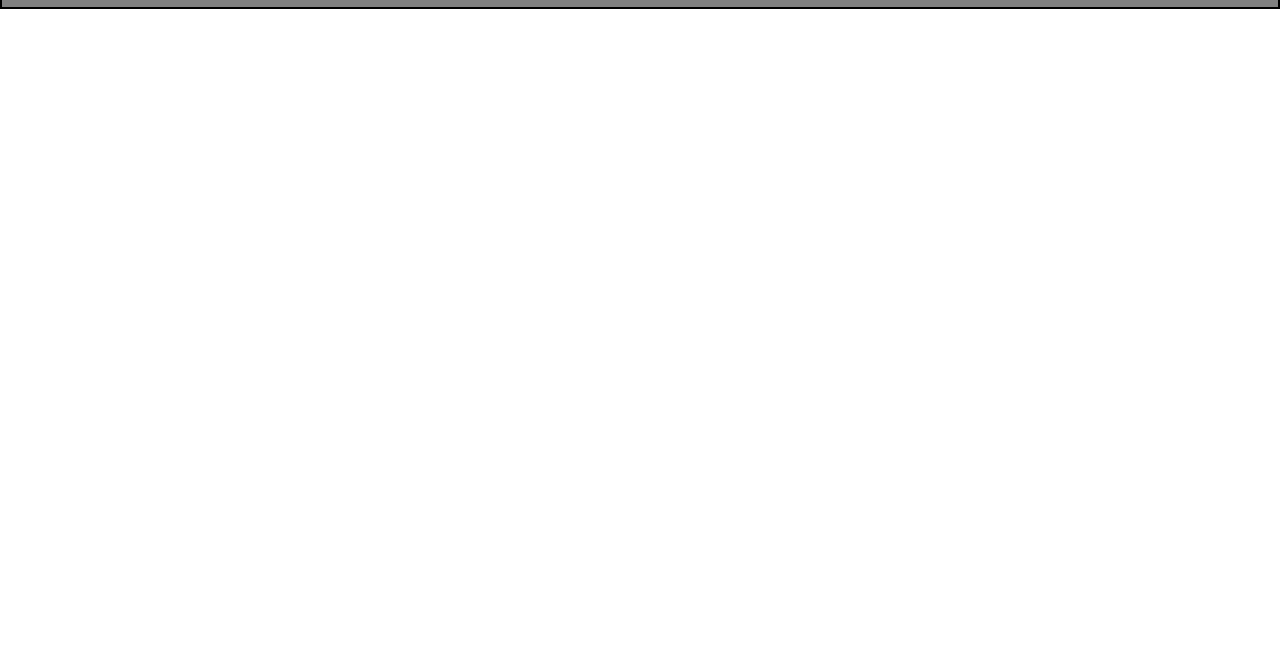
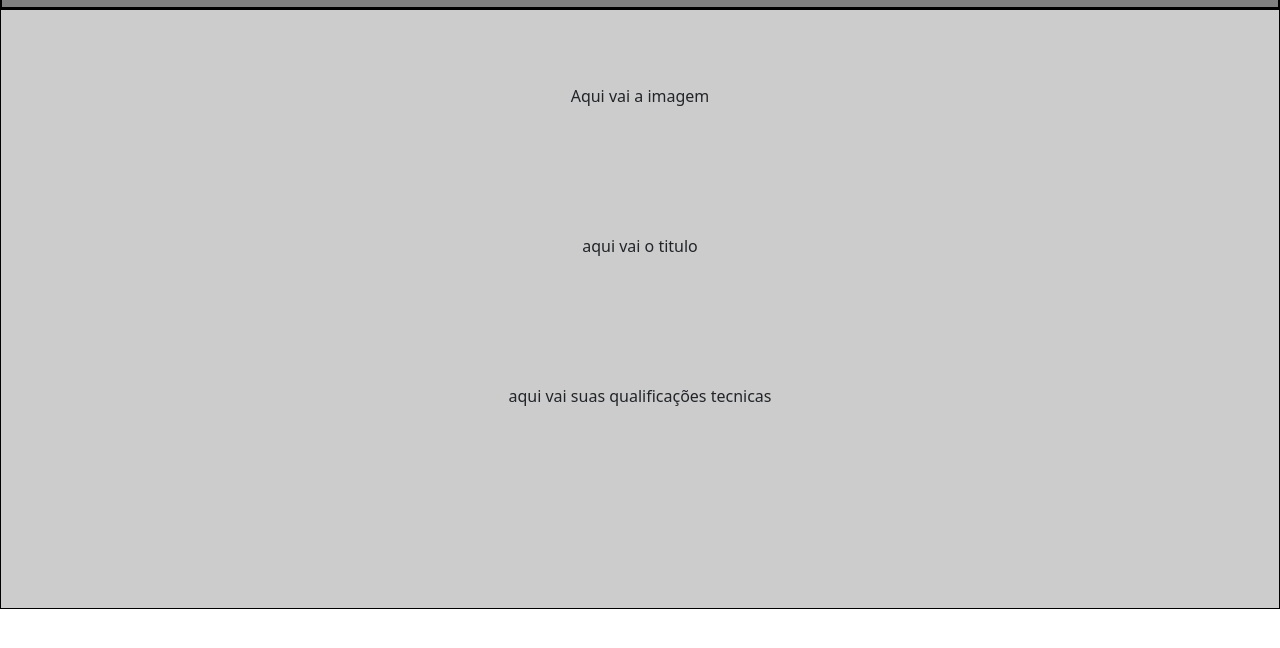
Before and after one commit to willyam-roldo/meu_portifolio, a plain HTML site: page index.html in a window 1280 px wide. Shown: the part 74-722 px from the top of the page. Drawn offline with nearby package versions, Linux system fonts and the light colour scheme.

Commit message:
posicionamento dos elementos

```diff
--- a/index.html
+++ b/index.html
@@ -37,6 +37,18 @@
         </nav>
     </div>
 
+    <div id="hero">
+      <div class="imagem">
+        Aqui vai a imagem
+      </div>
+      <div class="titulo">
+        aqui vai o titulo
+      </div>
+      <div class="stacks">
+        aqui vai suas qualificações tecnicas
+      </div>
+    </div>
+
     <script src="https://cdn.jsdelivr.net/npm/bootstrap@5.0.1/dist/js/bootstrap.bundle.min.js" integrity="sha384-gtEjrD/SeCtmISkJkNUaaKMoLD0//ElJ19smozuHV6z3Iehds+3Ulb9Bn9Plx0x4" crossorigin="anonymous"></script>
 
 </body>
--- a/style.css
+++ b/style.css
@@ -25,3 +25,25 @@ a {
 a:hover {
     color: black;
 }
+
+div#hero {
+    border: 1px solid black;
+    height: 600px;
+    background: #ccc;
+    display: flex;
+    flex-direction: column;
+    justify-content: center;
+    align-items: center;
+}
+
+div.imagem {
+    height: 150px;
+}
+
+div.titulo {
+    height: 150px;
+}
+
+div.stacks {
+    height: 150px;
+}
```
